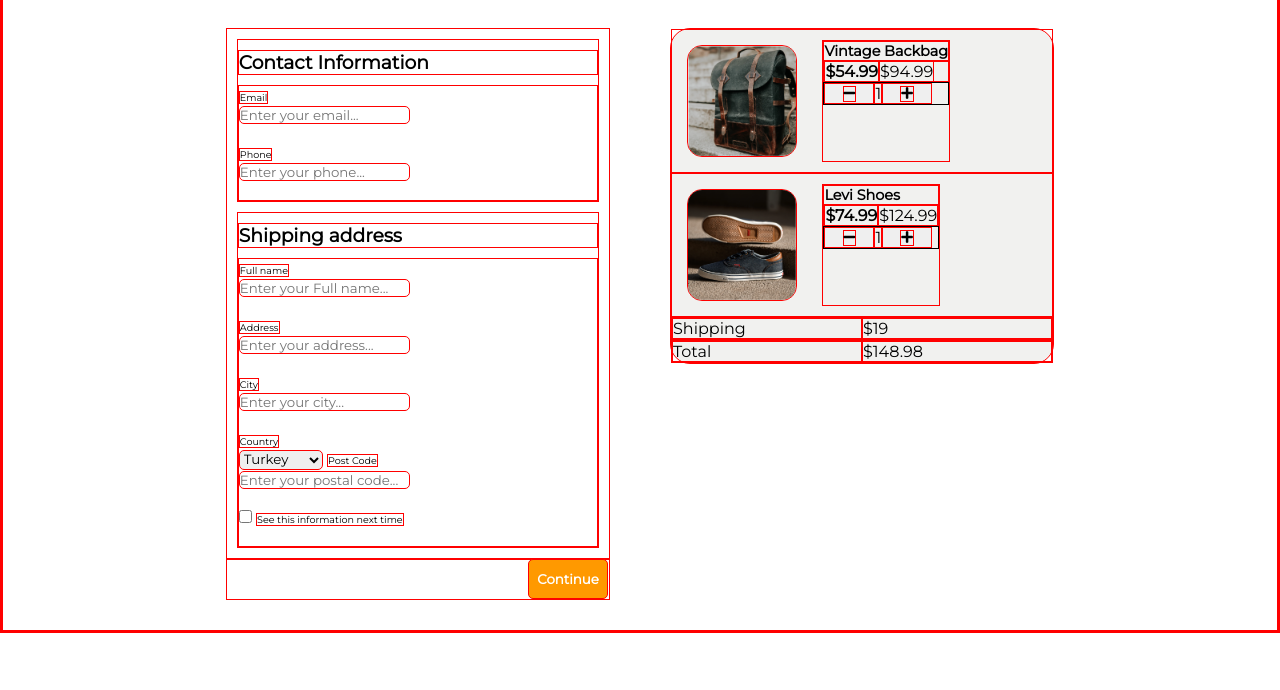
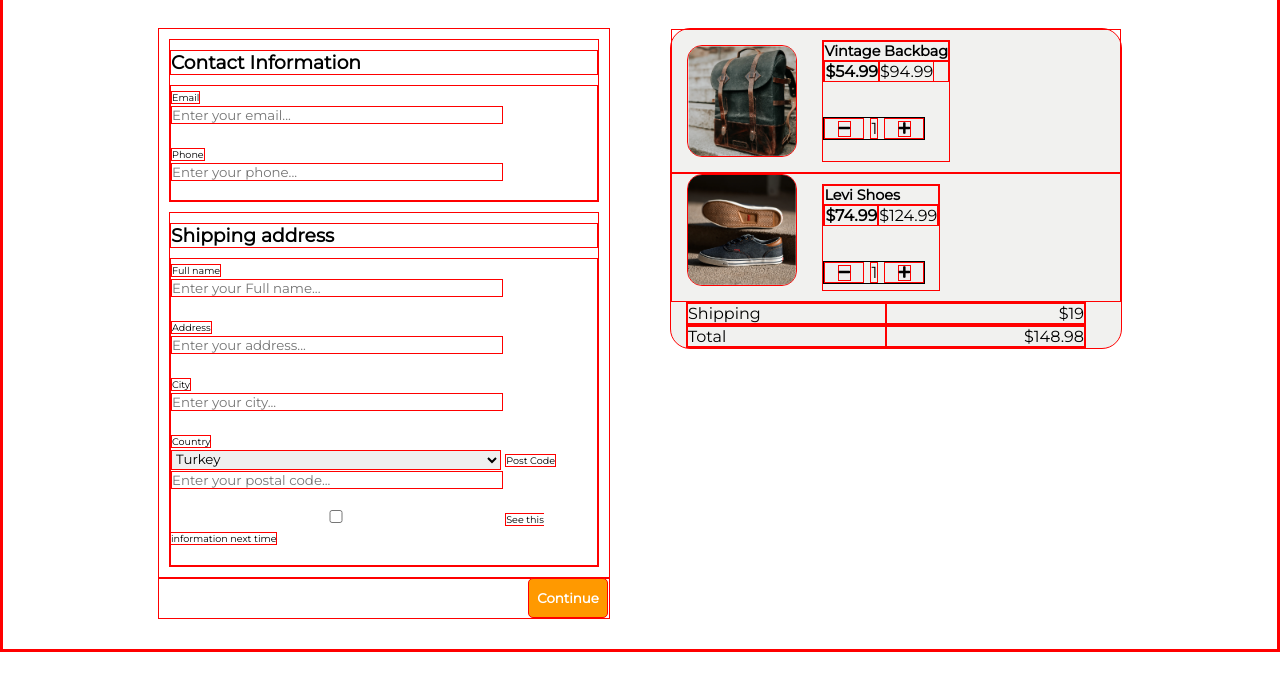
Before and after one commit to mustafatayfur/Checkout-Form, a plain HTML site: page index.html in a window 1280 px wide. Shown: the part 46-736 px from the top of the page. Drawn offline with Linux system fonts and the light colour scheme; a small style sheet from the web is missing.

Commit message:
css codes are added

```diff
--- a/index.css
+++ b/index.css
@@ -10,6 +10,7 @@
     }
 
     main {
+        /* max-width: 1000px; */
         display: flex;
         flex-direction: row-reverse;
         justify-content: center;
@@ -17,8 +18,7 @@
 
     .image {
         margin: 30px;
-        width: 30%;
-        min-width: 250px;
+        width: 450px;
         border-radius: 20px;
         height: 100%;
         background-color: rgb(241, 241, 239);
@@ -44,28 +44,40 @@
         border-radius: 15px;
     }
 
+    #shoes {
+        margin-top: 0;
+    }
+
     .image__shipping {
         display: flex;
         flex-direction: row;
+        margin: 0 35px 0 15px;
     }
 
     .image__shipping p {
         flex-basis: 50%;
     }
 
+    #p {
+        text-align: right;
+    }
+
     #buttons {
+        width: 100px;
         display: flex;
         flex-direction: row;
+        justify-content: space-between;
         border: 1px solid black;
+        margin-top: 35px;
     }
 
     #buttons button {
-        width: 50px;
+        width: 40px;
     }
 
     #form {
         margin: 30px;
-        width: 30%;
+        width: 450px
     }
 
     form {}
@@ -81,7 +93,7 @@
 
     input,
     select {
-        border-radius: 5px;
+        width: 330px;
     }
 
     .info {
--- a/index.html
+++ b/index.html
@@ -35,7 +35,7 @@
                 </div>
             </div>
             <div class="image__image1">
-                <img src="./images/photo2.png" alt="Backbag">
+                <img id="shoes" src="./images/photo2.png" alt="Backbag">
                 <div class="prices">
                     <h2>Levi Shoes</h2>
                     <p>
@@ -47,15 +47,14 @@
                         <button><i class="fas fa-plus" aria-hidden="true"></i></button>
                     </div>
                 </div>
-
             </div>
             <div class="image__shipping">
                 <p>Shipping</p>
-                <p>$19</p>
+                <p id="p">$19</p>
             </div>
             <div class="image__shipping">
                 <p>Total</p>
-                <p>$148.98</p>
+                <p id="p">$148.98</p>
             </div>
         </div>
 
```
